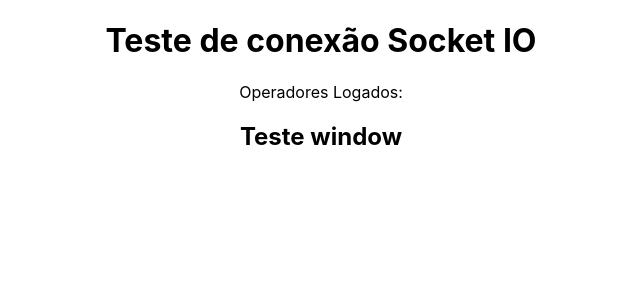
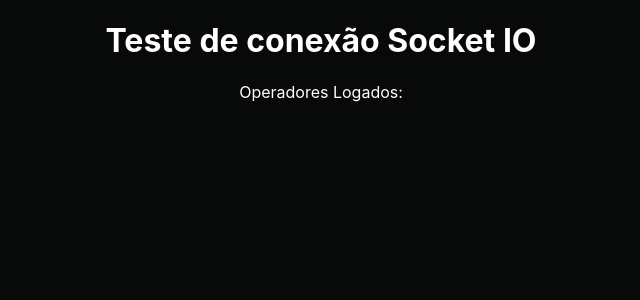
Before and after one commit to GGerake/plan-teste, a React (Create React App) app: page / in a window 1280 px wide. Shown: the top 300 px of the page, without its empty margins (319-959 px from the left). Built offline with nearby package versions, Linux system fonts and the light colour scheme; no server answers.

Commit message:
Socket io adiocionado em outro componente

```diff
--- a/src/App.css
+++ b/src/App.css
@@ -1,3 +1,8 @@
+
+body {
+  background-color: #080909;
+  color: #fff;
+}
 .App {
   text-align: center;
 }
--- a/src/App.js
+++ b/src/App.js
@@ -1,35 +1,12 @@
 import './App.css';
-import WindowComponent from './components/WindowComponent'
-
-
-import React, { useEffect, useState } from 'react';
-import io from 'socket.io-client';
+import OperadoresLogados from './components/SocketIo';
 
 
 function App() {
 
-    const [number, setNumber] = useState(null)
-
-    useEffect(() => {
-        const socket = io ('http://172.20.20.49:5020')
-
-        socket.on('connect', () => {
-            console.log('Conectado ao servidor')
-        })
-
-        socket.on('operadores_logados', (data) => {
-            // console.log(`Operadores Logados: ${data.operadores_logados}`)
-            setNumber(data.operadores_logados) // atualiza com o número recebido
-        })
-
-        return () => socket.disconnect()
-    }, [])
-
     return(
         <div className='App'>
-            <h1>Teste de conexão Socket IO</h1>
-            <p>Operadores Logados: {number}</p>
-            <WindowComponent />
+            <OperadoresLogados />
         </div>
 
     )
--- /dev/null
+++ b/src/components/SocketIo.js
@@ -0,0 +1,32 @@
+import React, { useEffect, useState } from 'react';
+import io from 'socket.io-client';
+
+function OperadoresLogados() {
+
+    const [number, setNumber] = useState(null)
+
+    useEffect(() => {
+        const socket = io ('http://172.20.20.49:5020')
+
+        socket.on('connect', () => {
+            console.log('Conectado ao servidor')
+        })
+
+        socket.on('operadores_logados', (data) => {
+            // console.log(`Operadores Logados: ${data.operadores_logados}`)
+            setNumber(data.operadores_logados) // atualiza com o número recebido
+        })
+
+        return () => socket.disconnect()
+    }, [])
+
+    return(
+        <div className='App'>
+            <h1>Teste de conexão Socket IO</h1>
+            <p>Operadores Logados: <div id="qtdNumOperador">{number}</div></p>
+        </div>
+
+    )
+};
+
+export default OperadoresLogados;
--- a/src/components/WindowComponent.js
+++ b/src/components/WindowComponent.js
@@ -1,9 +1,13 @@
 import React from "react";
 
 function WindowComponent() {
+
+    const qtdNumOperador = document.getElementById('qtdNumOperador').innerText
+
     return (
         <div className="App">
             <h2>Teste window</h2>
+            <p>{qtdNumOperador}</p>
         </div>
     )
 }
```
